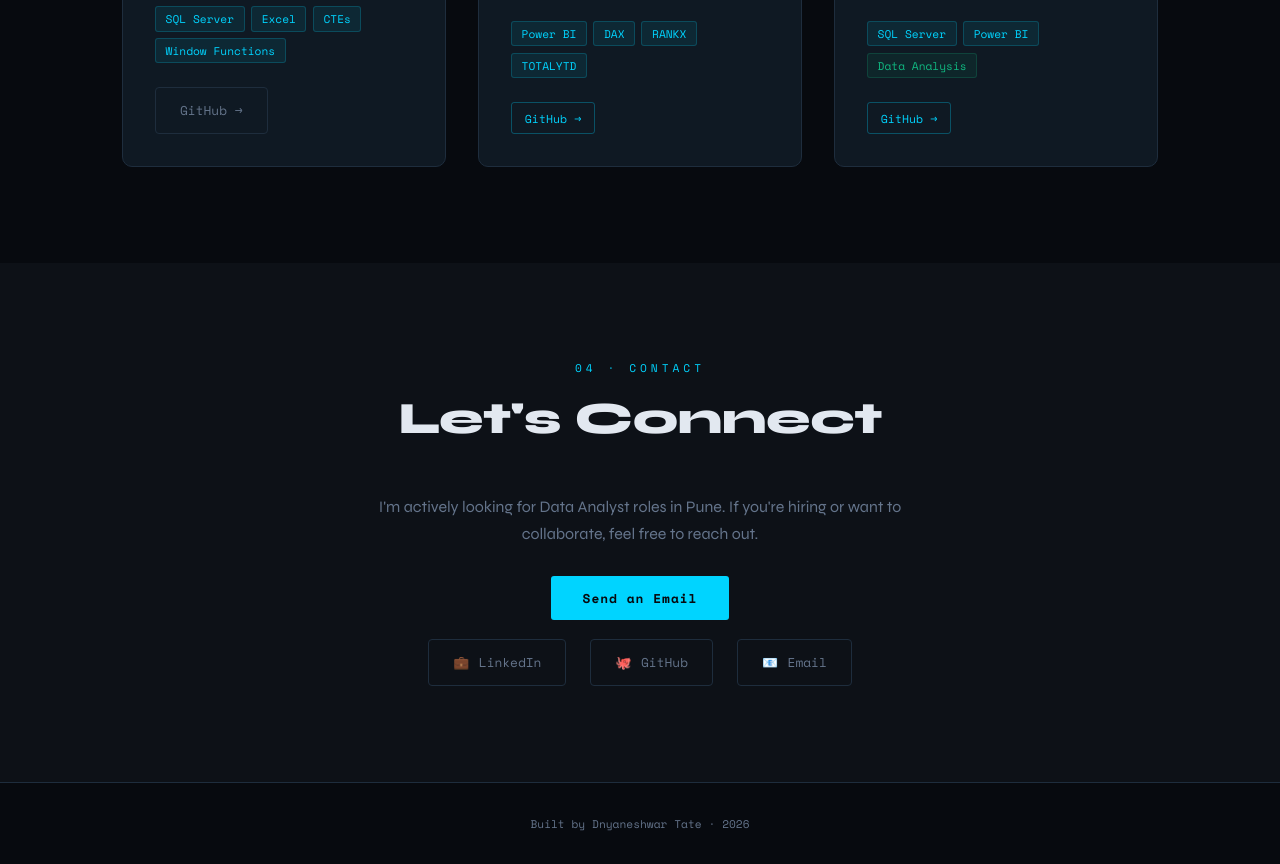
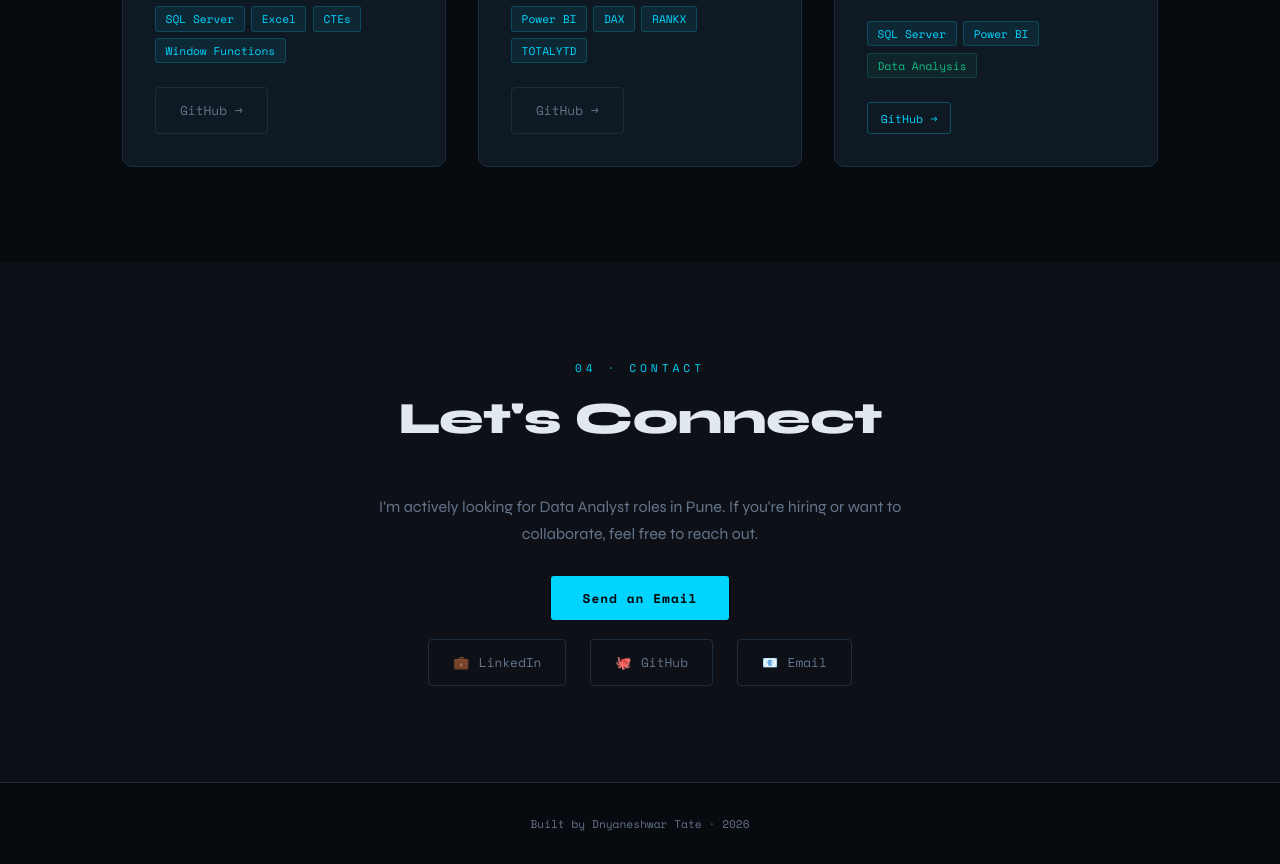
Before and after one commit to imperfectt2513/imperfectt2513.github.io, a plain HTML site: page index.html in a window 1280 px wide. Shown: the part 2973-3837 px from the top of the page. Drawn offline with nearby package versions, Linux system fonts and the light colour scheme.

```diff
--- a/index.html
+++ b/index.html
@@ -562,7 +562,7 @@
         <span class="tag">TOTALYTD</span>
       </div>
       <div class="project-links">
-        <a href="https://github.com/imperfectt2513/brazilian-ecommerce-powerbi" target="_blank" class="project-link">GitHub →</a>
+        <a href="https://github.com/imperfectt45" target="_blank" class="contact-link">GitHub →</a>
       </div>
     </div>
 
```
